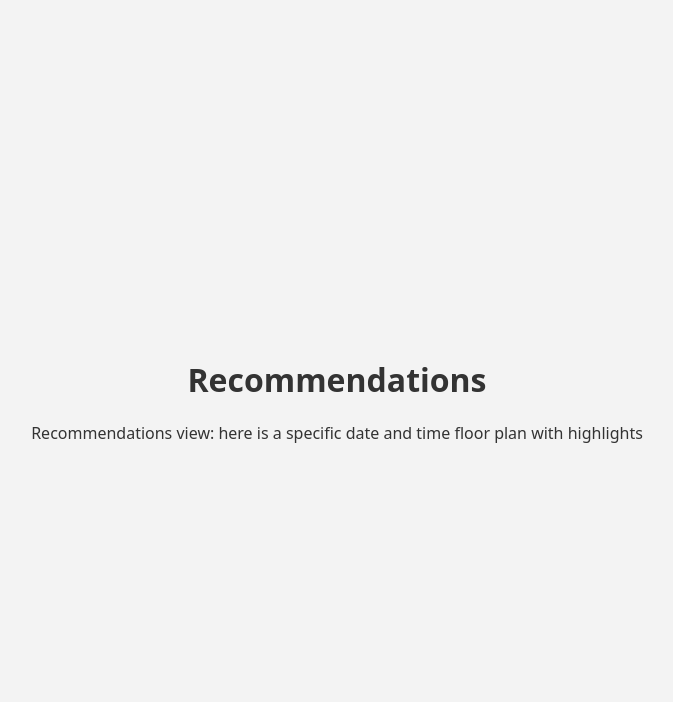
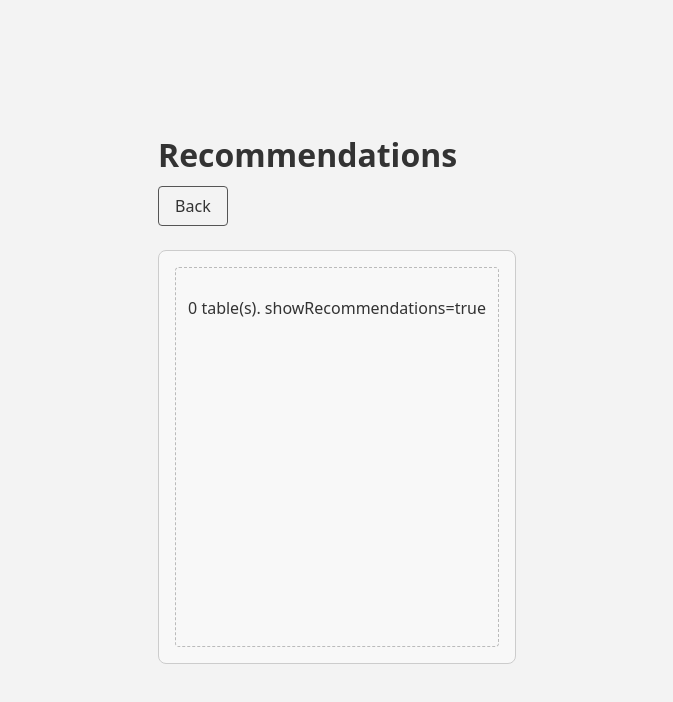
Before and after one commit to juhanpuusepp/table-booking-app, a React (Vite) app in the folder table-booking-web/: page /recommendations in a window 1280 px wide. Shown: the top 702 px of the page, without its empty margins (303-976 px from the left). Built offline with nearby package versions, Linux system fonts and the light colour scheme.

Commit message:
added components to recommendations view

```diff
--- a/table-booking-web/src/components/FloorPlan/FloorPlan.tsx
+++ b/table-booking-web/src/components/FloorPlan/FloorPlan.tsx
@@ -3,7 +3,7 @@ import './FloorPlan.css'
 
 interface FloorPlanProps {
   tables: TableDto[]
-  /** when true, show recommended tables highlighted */
+  // when true, show recommended tables highlighted
   showRecommendations?: boolean
 }
 
@@ -11,7 +11,7 @@ export default function FloorPlan({ tables, showRecommendations = false }: Floor
   return (
     <div className="floor-plan">
       <p>
-        Floor plan – {tables.length} table(s). showRecommendations=
+        {tables.length} table(s). showRecommendations=
         {String(showRecommendations)}
       </p>
     </div>
--- a/table-booking-web/src/views/MainView/MainView.css
+++ b/table-booking-web/src/views/MainView/MainView.css
@@ -55,7 +55,7 @@
 .main-view__placeholder {
   border: 1px solid #cccccc;
   border-radius: 8px;
-  min-height: 260px;
+  min-height: 380px;
   display: flex;
   align-items: center;
   justify-content: center;
--- /dev/null
+++ b/table-booking-web/src/views/RecommendationsView/RecommendationsView.css
@@ -0,0 +1,31 @@
+.recommendations-view {
+  display: flex;
+  flex-direction: column;
+  gap: 1.5rem;
+}
+
+.recommendations-view__header {
+  display: flex;
+  flex-direction: column;
+  align-items: flex-start;
+  gap: 0.75rem;
+}
+
+.recommendations-view__title {
+  margin: 0;
+}
+
+.recommendations-view__content {
+  border: 1px solid #cccccc;
+  border-radius: 8px;
+  min-height: 380px;
+  padding: 1rem;
+  display: flex;
+  align-items: stretch;
+  justify-content: center;
+  background-color: #f8f8f8;
+}
+
+.recommendations-view__back-button {
+  align-self: flex-start;
+}
--- a/table-booking-web/src/views/RecommendationsView/RecommendationsView.tsx
+++ b/table-booking-web/src/views/RecommendationsView/RecommendationsView.tsx
@@ -1,11 +1,33 @@
+import { useNavigate } from 'react-router-dom'
+import FloorPlan from '../../components/FloorPlan/FloorPlan'
+import type { TableDto } from '../../api/types'
+import './RecommendationsView.css'
+
 /**
- * Recommendations view: floor plan for selected filters with recommended tables highlighted.
+ * floor plan for selected filters with recommended tables highlighted
  */
 export default function RecommendationsView() {
+  const navigate = useNavigate()
+
+  // placeholder tables until backend is wired in
+  const placeholderTables: TableDto[] = []
+
   return (
-    <div>
-      <h1>Recommendations</h1>
-      <p>Recommendations view: here is a specific date and time floor plan with highlights</p>
-    </div>
+    <section className="recommendations-view">
+      <header className="recommendations-view__header">
+        <h1 className="recommendations-view__title">Recommendations</h1>
+        <button
+          type="button"
+          className="recommendations-view__back-button"
+          onClick={() => navigate('/')}
+        >
+          Back
+        </button>
+      </header>
+
+      <div className="recommendations-view__content">
+        <FloorPlan tables={placeholderTables} showRecommendations />
+      </div>
+    </section>
   )
 }
```
